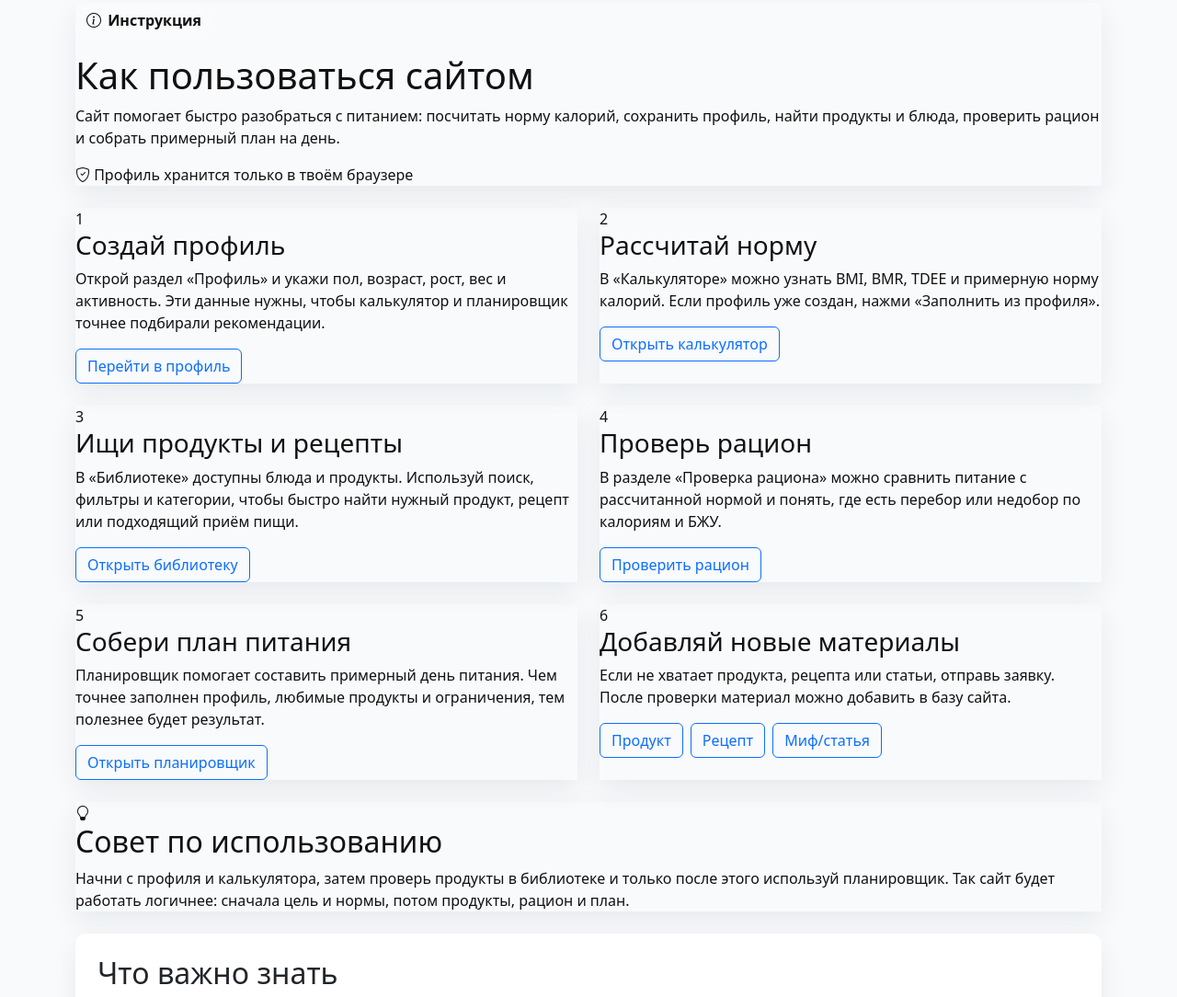
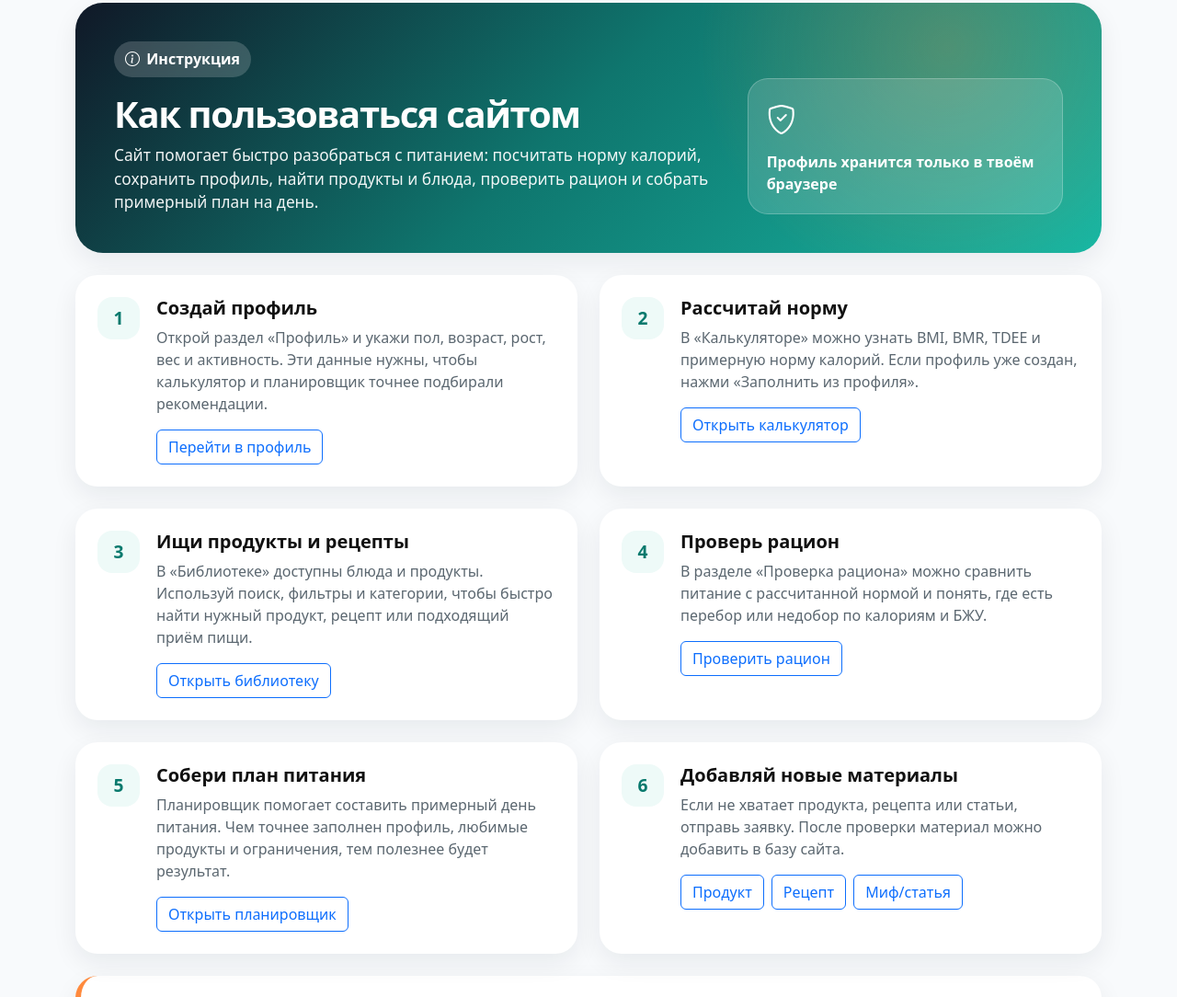
Before and after one commit to DaFi3134/foods, a plain HTML site: page docs/guide.html in a window 1280 px wide. Shown: the part 103-1187 px from the top of the page at 92% size. Drawn offline with nearby package versions, Linux system fonts and the light colour scheme.

Commit message:
Update style.css

```diff
--- a/docs/css/style.css
+++ b/docs/css/style.css
@@ -553,3 +553,148 @@ a { text-decoration: none; }
     flex-direction: column;
   }
 }
+
+
+/* Instructions section and guide page */
+.instructions-preview {
+  position: relative;
+  overflow: hidden;
+  border-radius: 28px;
+  padding: 34px;
+  background:
+    radial-gradient(circle at 88% 22%, rgba(255,255,255,.22), transparent 28%),
+    linear-gradient(135deg, #0f766e 0%, #17b7a3 52%, #2f9df6 100%);
+  color: #fff;
+  display: flex;
+  align-items: center;
+  justify-content: space-between;
+  gap: 24px;
+}
+.instructions-preview h2,
+.instructions-hero h1 {
+  font-weight: 700;
+  letter-spacing: -.035em;
+}
+.instructions-preview p {
+  max-width: 760px;
+  margin-bottom: 0;
+  opacity: .94;
+}
+.instructions-preview-actions {
+  display: flex;
+  flex-wrap: wrap;
+  gap: 12px;
+  justify-content: flex-end;
+}
+.instructions-hero {
+  border-radius: 30px;
+  padding: 42px;
+  background:
+    radial-gradient(circle at 85% 18%, rgba(255,138,61,.25), transparent 28%),
+    linear-gradient(135deg, #101827 0%, #0f766e 48%, #17b7a3 100%);
+  color: #fff;
+  display: flex;
+  justify-content: space-between;
+  gap: 24px;
+  align-items: flex-end;
+}
+.instructions-hero p {
+  max-width: 820px;
+  font-size: 1.08rem;
+  margin-bottom: 0;
+  opacity: .94;
+}
+.instructions-hero-card {
+  min-width: 220px;
+  border-radius: 22px;
+  padding: 20px;
+  background: rgba(255,255,255,.15);
+  border: 1px solid rgba(255,255,255,.22);
+  display: grid;
+  gap: 10px;
+  font-weight: 600;
+}
+.instructions-hero-card i {
+  font-size: 2rem;
+}
+.instruction-step {
+  background: #fff;
+  border-radius: 24px;
+  padding: 24px;
+  display: flex;
+  gap: 18px;
+  align-items: flex-start;
+}
+.instruction-step h3 {
+  font-size: 1.25rem;
+  font-weight: 700;
+  margin-bottom: 8px;
+}
+.instruction-step p {
+  color: #5b6770;
+}
+.instruction-number {
+  flex: 0 0 46px;
+  width: 46px;
+  height: 46px;
+  border-radius: 16px;
+  background: #eefaf8;
+  color: #08796d;
+  display: flex;
+  align-items: center;
+  justify-content: center;
+  font-weight: 700;
+  font-size: 1.2rem;
+}
+.instruction-tip {
+  background: #fff;
+  border-radius: 24px;
+  padding: 26px;
+  display: flex;
+  gap: 18px;
+  align-items: flex-start;
+  border-left: 6px solid var(--orange);
+}
+.instruction-tip h2 {
+  font-size: 1.35rem;
+  font-weight: 700;
+}
+.instruction-tip p {
+  margin-bottom: 0;
+  color: #5b6770;
+}
+.instruction-tip-icon {
+  width: 52px;
+  height: 52px;
+  border-radius: 18px;
+  background: #fff7ed;
+  color: #c05621;
+  display: flex;
+  align-items: center;
+  justify-content: center;
+  font-size: 1.5rem;
+  flex: 0 0 52px;
+}
+@media (max-width: 991px) {
+  .instructions-preview,
+  .instructions-hero {
+    align-items: stretch;
+    flex-direction: column;
+  }
+  .instructions-preview-actions {
+    justify-content: flex-start;
+  }
+}
+@media (max-width: 575px) {
+  .instructions-preview,
+  .instructions-hero,
+  .instruction-step,
+  .instruction-tip {
+    padding: 22px;
+    border-radius: 20px;
+  }
+  .instruction-step,
+  .instruction-tip {
+    flex-direction: column;
+  }
+}
```
